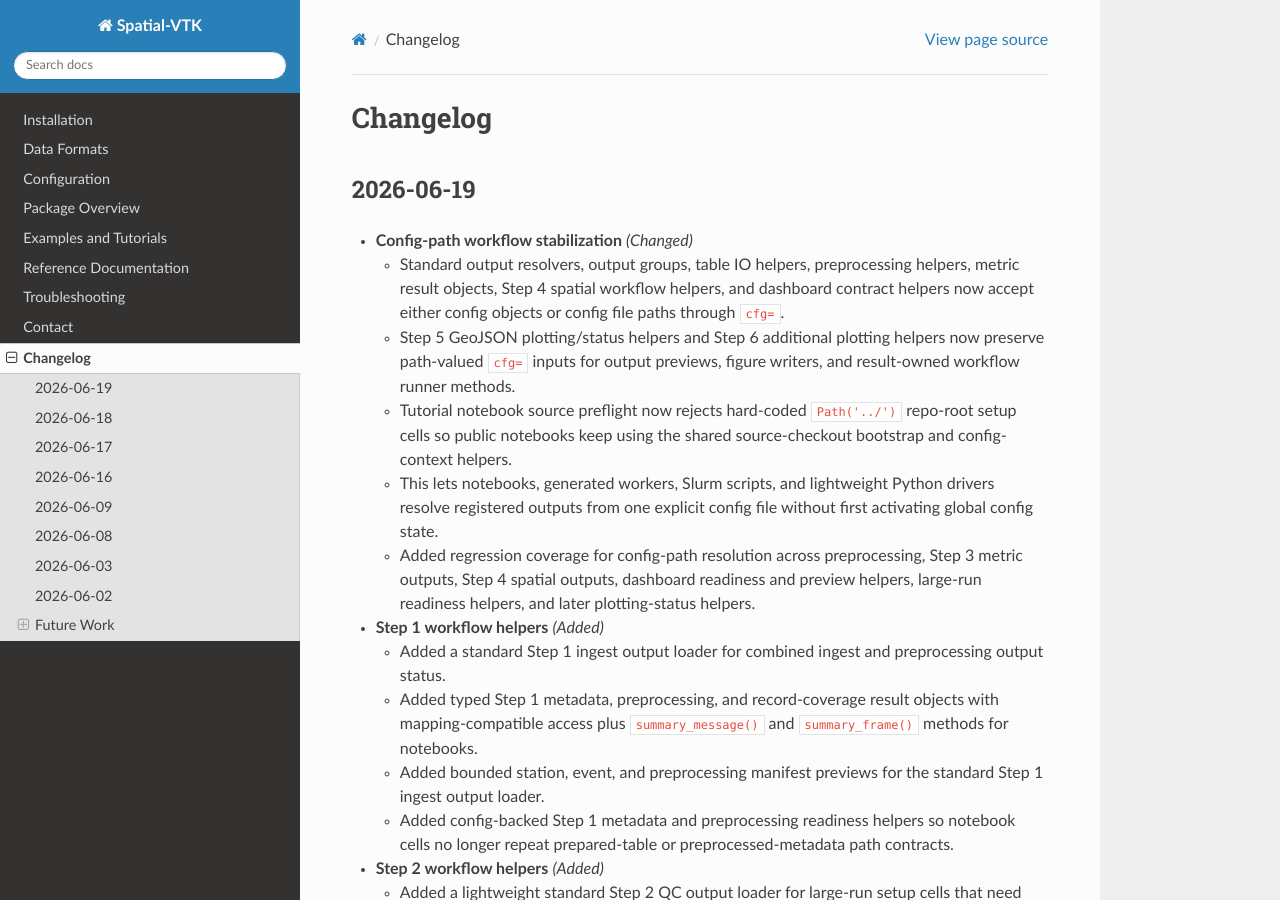
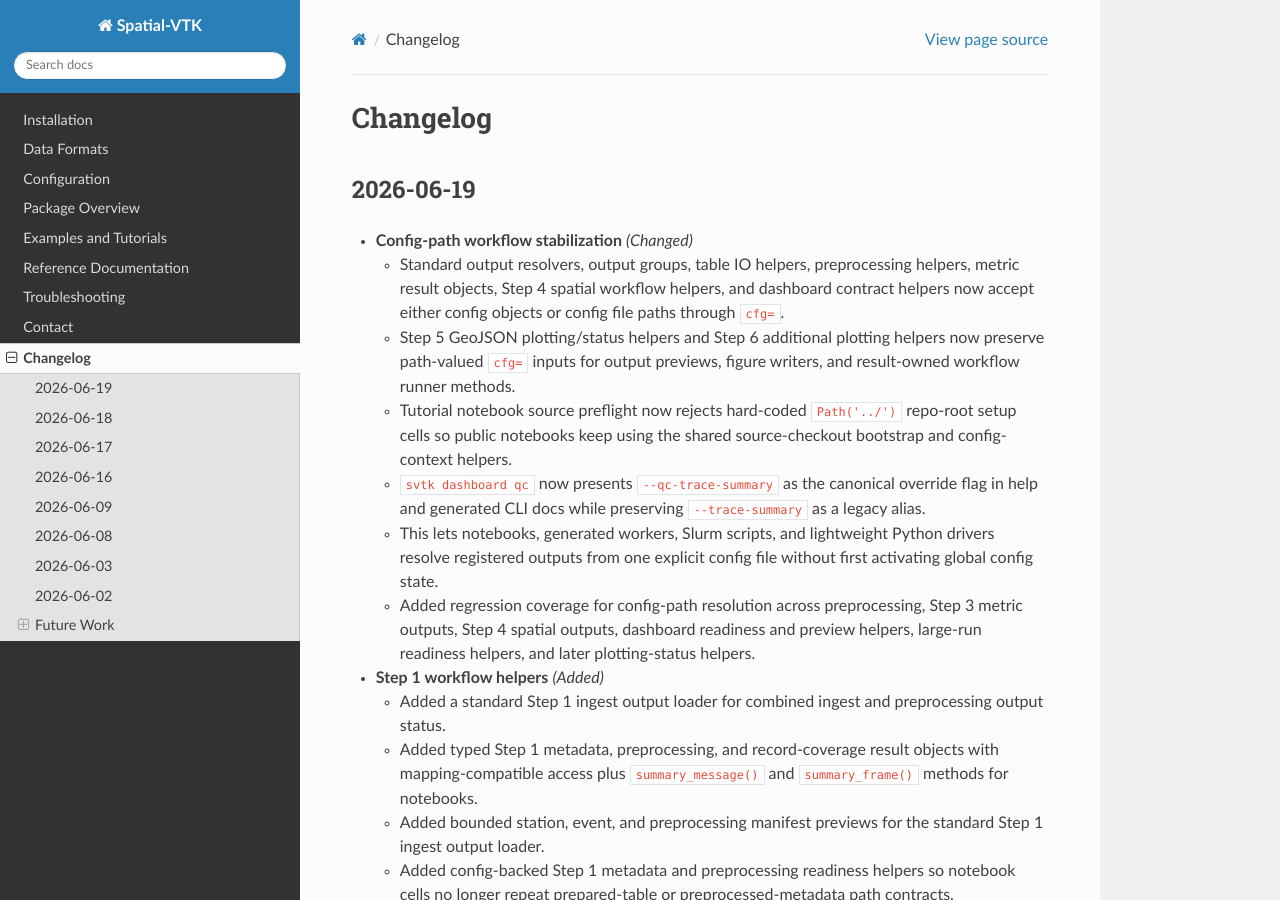
Before and after one commit to bcbirkel/spatial-vtk, a Sphinx documentation site: the page built from docs/changelog.rst, in a window 1280 px wide and 900 px high. Built offline with Sphinx 7.4.7 and the Read the Docs theme 3.1.0, drawn with Linux system fonts in a browser that asks for light colours.

Commit message:
Prefer artifact-named QC dashboard CLI flag

```diff
--- a/docs/changelog.rst
+++ b/docs/changelog.rst
@@ -16,6 +16,9 @@
   - Tutorial notebook source preflight now rejects hard-coded
     ``Path('../')`` repo-root setup cells so public notebooks keep using the
     shared source-checkout bootstrap and config-context helpers.
+  - ``svtk dashboard qc`` now presents ``--qc-trace-summary`` as the canonical
+    override flag in help and generated CLI docs while preserving
+    ``--trace-summary`` as a legacy alias.
   - This lets notebooks, generated workers, Slurm scripts, and lightweight
     Python drivers resolve registered outputs from one explicit config file
     without first activating global config state.
--- a/docs/reference/cli/dashboard.rst
+++ b/docs/reference/cli/dashboard.rst
@@ -58,7 +58,7 @@
 .. code-block:: bash
 
    svtk dashboard qc [-h] [--config PATH] [--run-scenario RUN_SCENARIO]
-                         [--trace-summary PATH] [--port PORT]
+                         [--qc-trace-summary PATH] [--port PORT]
                          [--address ADDRESS] [--auto-port] [--proxy-mode]
                          [--show]
 
@@ -84,10 +84,10 @@
      - No
      -
      - Apply one named run_scenarios overlay.
-   * - ``--trace-summary``, ``--qc-trace-summary``
+   * - ``--qc-trace-summary``, ``--trace-summary``
      - No
      -
-     - Filesystem path. QC trace-summary CSV/parquet table. Defaults to the configured output table 'qc_trace_summary'.
+     - Filesystem path. QC trace-summary CSV/parquet table. Defaults to the configured output table 'qc_trace_summary'. Prefer --qc-trace-summary; --trace-summary is a legacy alias.
    * - ``--port``
      - No
      - Default: ``8502``
```
Also changed, not shown: 2 other files.
